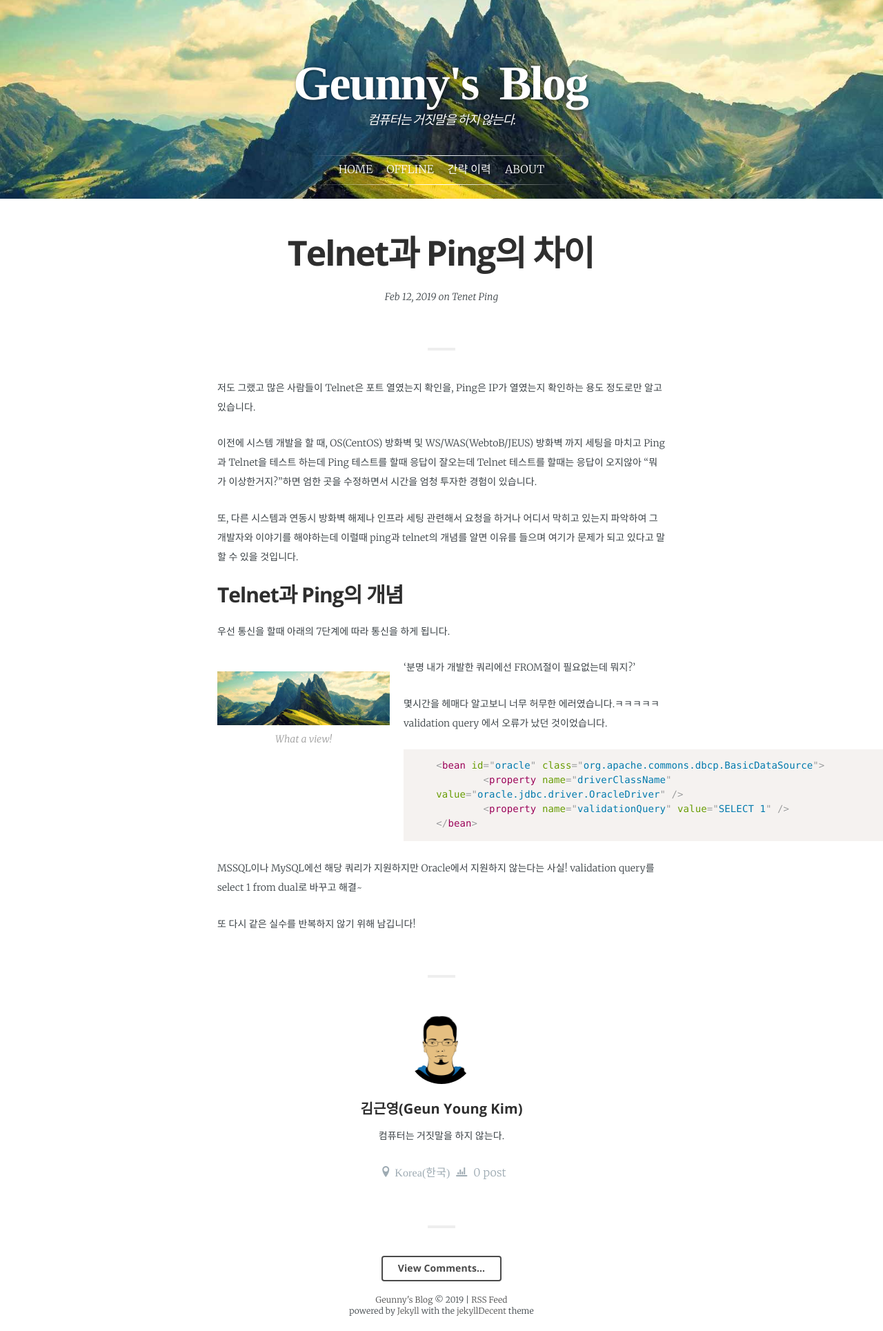
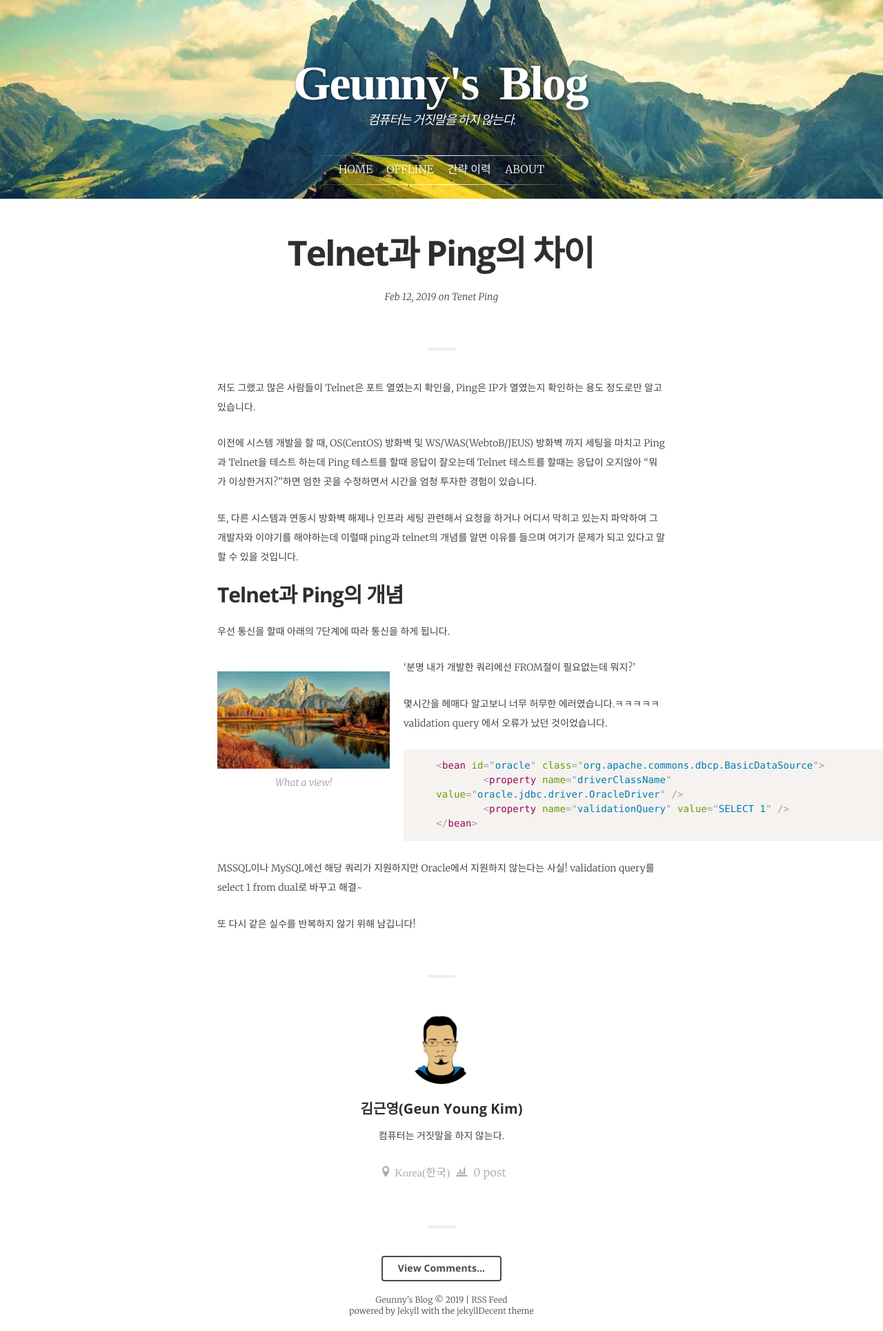
Before and after one commit to jwillmer/jekyllDecent, a Jekyll site: the page built from _posts/2019-02-12-telnet-ping-difference.md, in a window 1280 px wide. Shown: the whole page at 69% size. Built offline with Jekyll 4.4.1, drawn with Linux system fonts in a browser that asks for light colours; some web fonts are replaced.

Commit message:
Update 2019-02-12-telnet-ping-difference.md

```diff
--- a/_posts/2019-02-12-telnet-ping-difference.md
+++ b/_posts/2019-02-12-telnet-ping-difference.md
@@ -33,7 +33,7 @@ Ping 테스트를 할때 응답이 잘오는데 Telnet 테스트를 할때는
 
 <aside>
 <figure class="left">
-<img src="{{ "/assets/mountain-alternative-cover.jpg" | absolute_url }}" />
+<img src="{{ "/media/img/mountain1.jpg" | absolute_url }}" />
 <figcaption>What a view!</figcaption>
 </figure>
 </aside>
```
